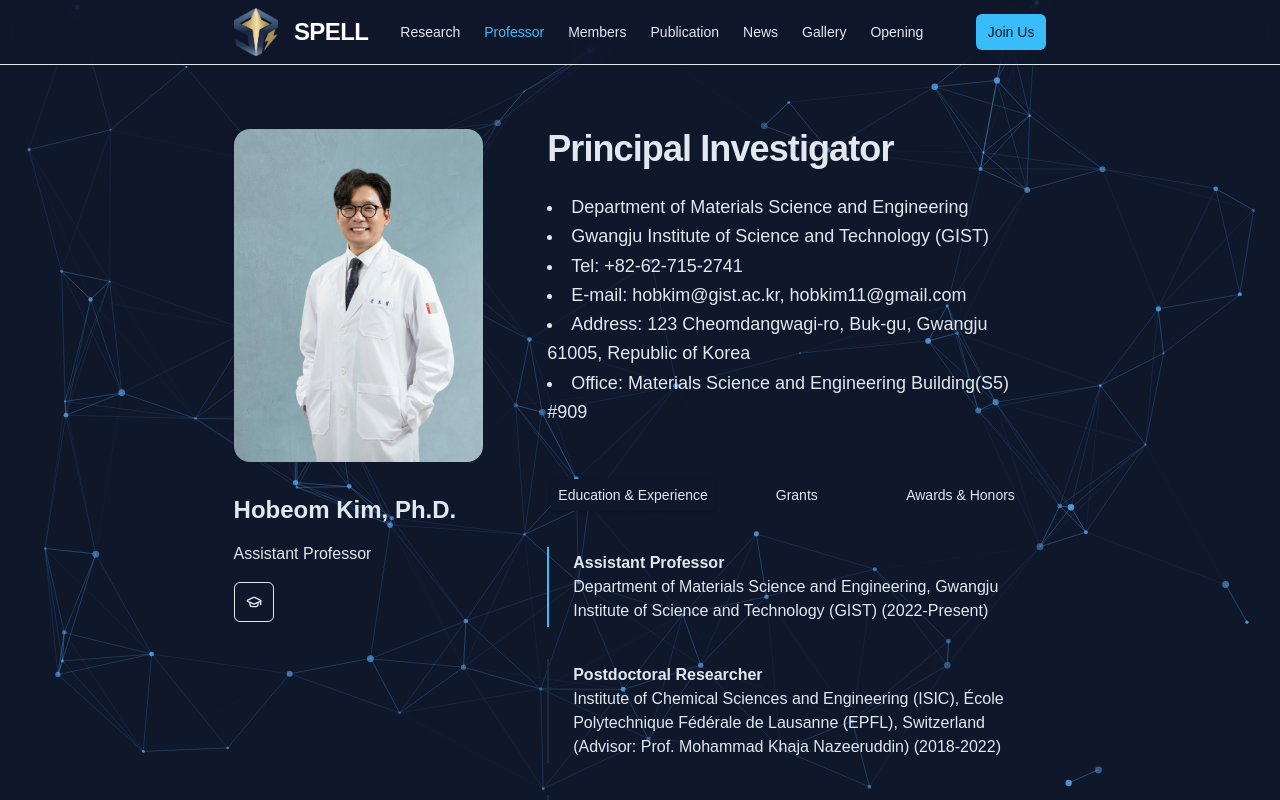
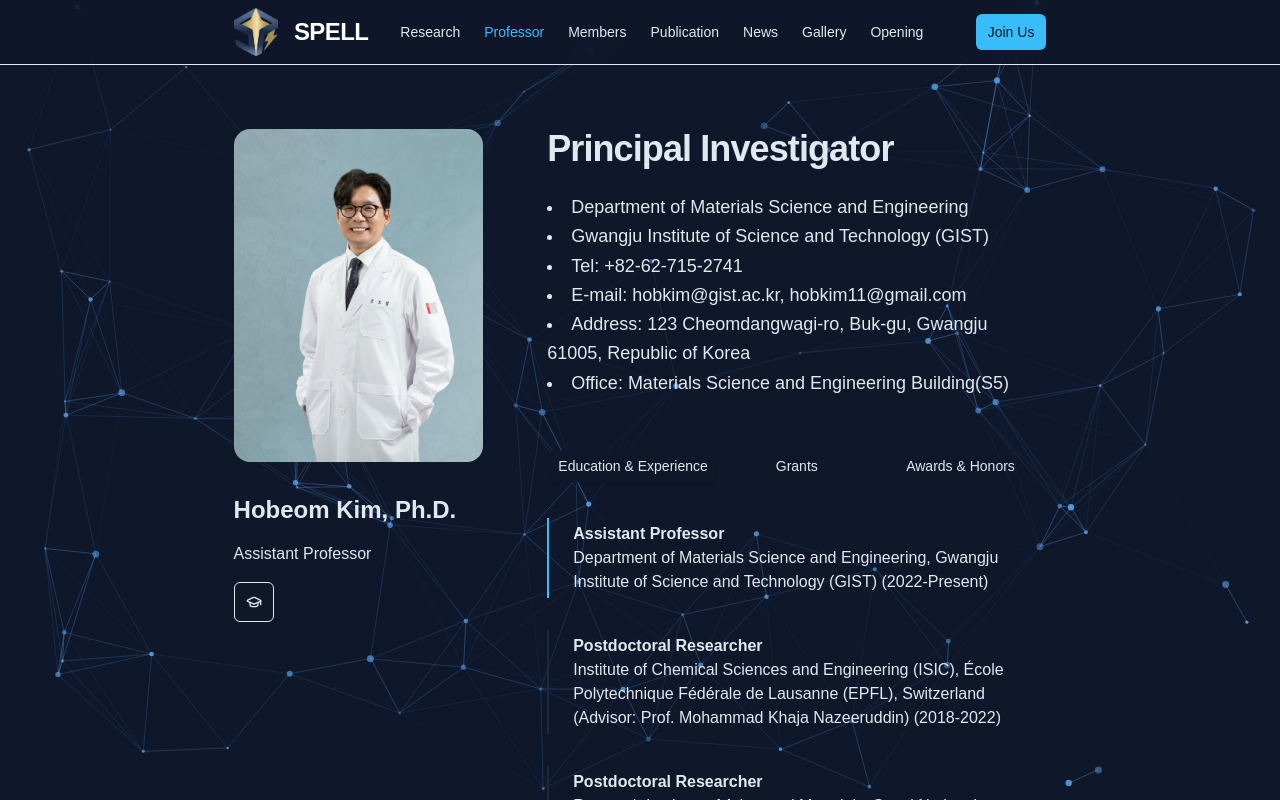
Before and after one commit to b-coder5280/spell_web, a Next.js app: page /professor in a window 1280 px wide. Shown: the top 800 px of the page. Built offline with nearby package versions, Linux system fonts and the light colour scheme.

Commit message:
Shorten Home subtitle and italicize journal names in publications

```diff
--- a/src/app/page.tsx
+++ b/src/app/page.tsx
@@ -53,7 +53,7 @@ export default function Home() {
           <ScrollReveal className="w-full overflow-hidden">
             <SectionTitle
               title="Selected Publication"
-              subtitle="Highlighting our latest breakthroughs in semiconductor research."
+              subtitle="Highlighting our latest breakthroughs."
               align="center"
             />
 
@@ -78,7 +78,7 @@ export default function Home() {
 
                         {/* Content Side - Right */}
                         <div className="relative flex flex-col justify-center p-4 sm:p-6 md:w-[60%] bg-slate-900/30 min-w-0 w-full md:h-full">
-                          <div className="mb-3 inline-flex items-center rounded-full border border-blue-500/30 bg-blue-500/10 px-2.5 py-0.5 text-[11px] font-medium text-blue-300 w-fit">
+                          <div className="mb-3 inline-flex items-center rounded-full border border-blue-500/30 bg-blue-500/10 px-2.5 py-0.5 text-[11px] font-medium text-blue-300 w-fit italic">
                             {pub.journal} • {pub.year}
                           </div>
                           <h3 className="mb-3 text-lg sm:text-xl font-semibold leading-tight text-white line-clamp-3">
--- a/src/app/professor/page.tsx
+++ b/src/app/professor/page.tsx
@@ -50,7 +50,7 @@ export default function ProfessorPage() {
                                 <li>Tel: +82-62-715-2741</li>
                                 <li>E-mail: hobkim@gist.ac.kr, hobkim11@gmail.com</li>
                                 <li>Address: 123 Cheomdangwagi-ro, Buk-gu, Gwangju 61005, Republic of Korea</li>
-                                <li>Office: Materials Science and Engineering Building(S5) #909</li>
+                                <li>Office: Materials Science and Engineering Building(S5)</li>
                             </p>
                         </div>
 
--- a/src/app/publication/page.tsx
+++ b/src/app/publication/page.tsx
@@ -70,7 +70,7 @@ export default function PublicationPage() {
                                     </div>
                                     <p className="text-muted-foreground">{pub.authors.join(", ")}</p>
                                     <div className="flex items-center gap-2 text-sm text-muted-foreground">
-                                        <span className="font-medium text-foreground">{pub.journal}</span>
+                                        <span className="font-medium text-foreground italic">{pub.journal}</span>
                                         <span>•</span>
                                         <span>{pub.year}</span>
                                     </div>
```
